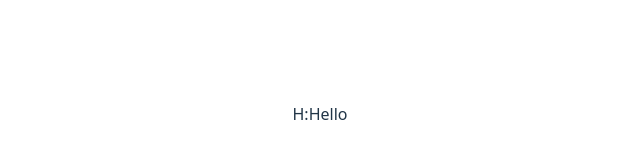
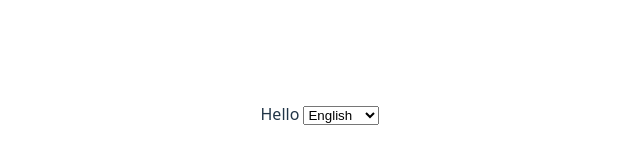
Before and after one commit to huachen8858/vue-i18n-stripe, a Vue app: page / in a window 1280 px wide. Shown: the part 286-450 px from the top of the page, without its empty margins (320-960 px from the left). Built offline with nearby package versions, Linux system fonts and the light colour scheme.

Commit message:
add select option & switch language function

```diff
--- a/src/App.vue
+++ b/src/App.vue
@@ -1,15 +1,38 @@
 <template>
-  H:{{ $t("hello") }}
-
+  {{ $t("hello") }}
+  <select
+    name="locale"
+    id="locale"
+    @change="SwitchLanguage"
+    v-model="currentLocale"
+  >
+    <option value="EN">{{ $t("EN") }}</option>
+    <option value="ZHTW">{{ $t("ZHTW") }}</option>
+  </select>
 </template>
 
 <script setup>
-import { onMounted } from 'vue';
+import { ref, onMounted } from "vue";
+import { useI18n } from "vue-i18n";
 
-onMounted(()=>{
-  document.cookie = 'locale=EN'
+const { locale } = useI18n();
+const currentLocale = ref("EN");
+
+const SwitchLanguage = (event) => {
+  const selectedLang = event.target.value;
+  document.cookie = `locale=${selectedLang}; path=/`;
+  locale.value = selectedLang;
+};
+
+onMounted(() => {
+  const savedLocale =
+    document.cookie
+      .split("; ")
+      .find((row) => row.startsWith("locale="))
+      ?.split("=")[1] || "EN";
+  currentLocale.value = savedLocale;
+  locale.value = savedLocale;
 });
 </script>
 
-<style scoped>
-</style>
+<style scoped></style>
--- a/src/locale/en.json
+++ b/src/locale/en.json
@@ -1,3 +1,5 @@
 {
-  "hello": "Hello"
+  "hello": "Hello",
+  "EN": "English",
+  "ZHTW": "繁體中文"
 }
--- a/src/locale/zhTw.json
+++ b/src/locale/zhTw.json
@@ -1,3 +1,5 @@
 {
-  "hello": "嗨"
+  "hello": "嗨",
+  "EN": "English",
+  "ZHTW": "繁體中文"
 }
```
